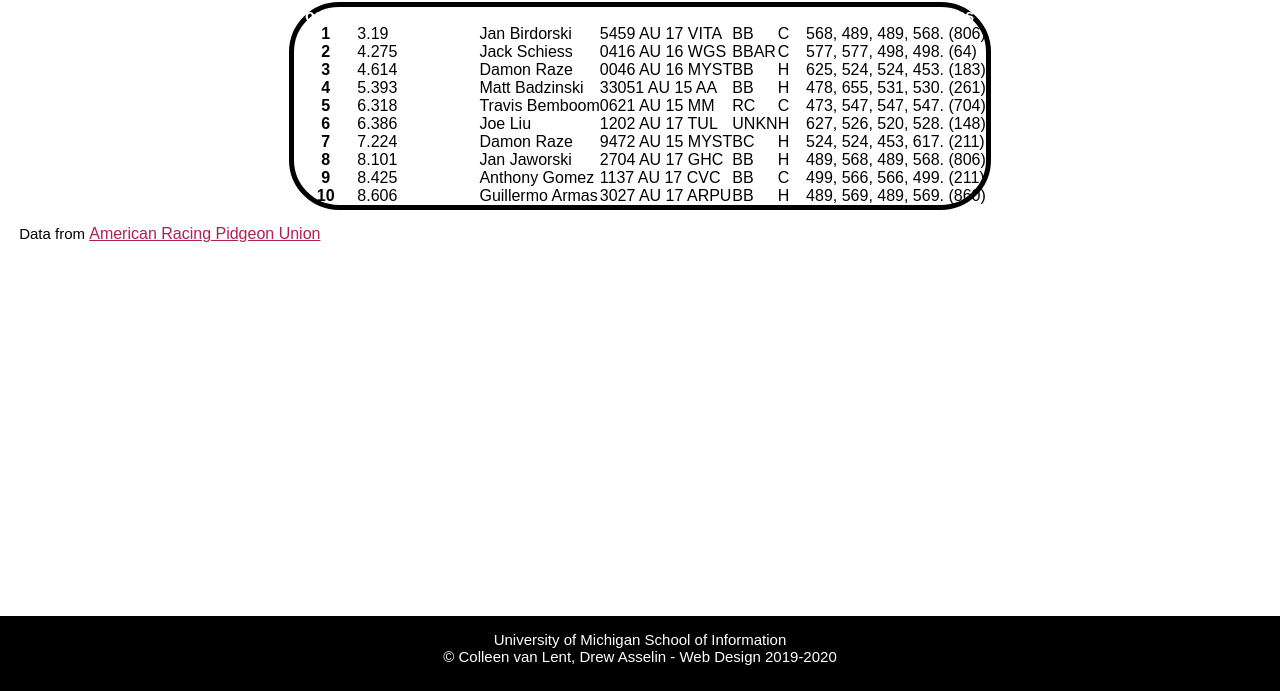
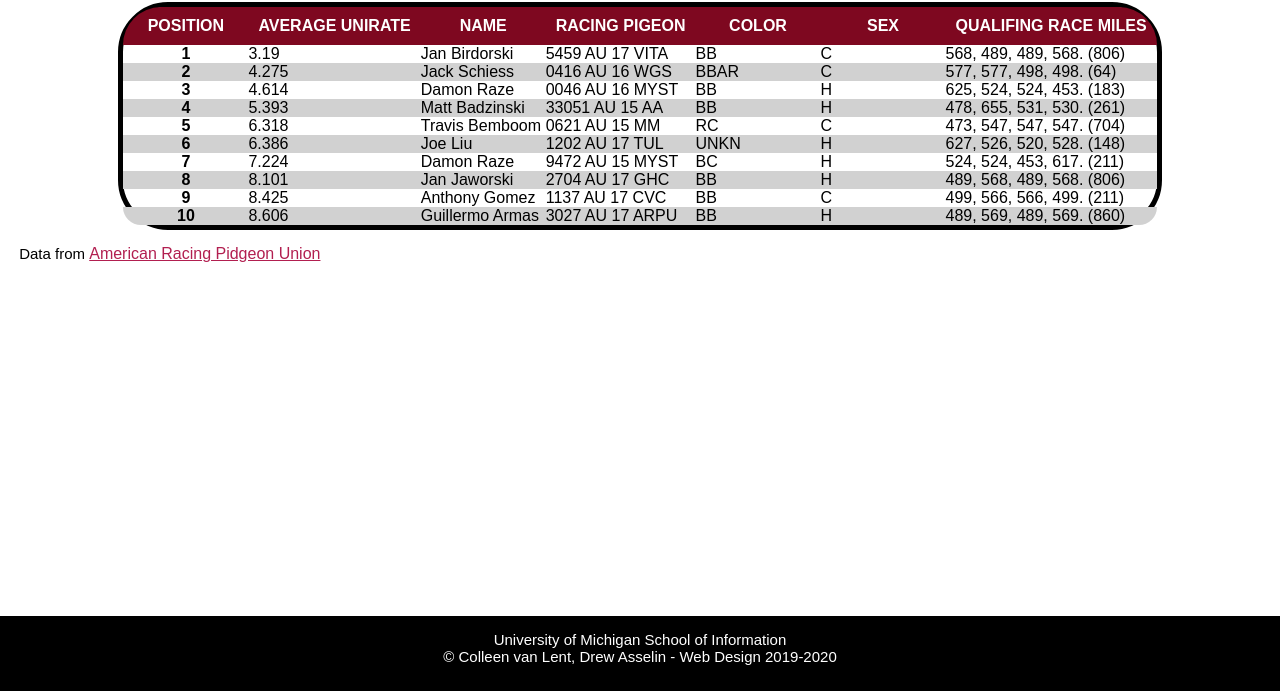
Before and after one commit to allydevico/homework4-2021, a plain HTML site: page index.html in a window 1280 px wide. Shown: the part 109-800 px from the top of the page. Drawn offline with Linux system fonts and the light colour scheme; a web font is replaced by a local one.

Commit message:
Add files via upload

```diff
--- a/css/style.css
+++ b/css/style.css
@@ -45,7 +45,7 @@ h1{
   /*Req 2*/
   font-size: 32px;
   text-align: center;
-  line-height: 2;
+  line-height: 2em;
 }
 
 p{
@@ -75,13 +75,25 @@ td{
 
 .colhead{
   color: #FFFFFF;
+  min-width: 125px;
+  padding: 10px;
+  vertical-align: middle;
+  text-transform: uppercase;
+  background-color: #7e0820;
 
 }
 
 .rowhead{
-
+  border: 2px 2px 0px 0px black;
 }
 
+tr:nth-child(2n){
+  background-color: #D1D1D1;
+}
+
+tr:hover{
+  background-color: rgba(126, 8, 32, 0.25);
+}
 
 table{
   margin-left: auto;
@@ -99,15 +111,15 @@ thead tr:first-child th:first-child{
 /*Add selectors and rules here*/
 
 thead tr:last-child th:last-child{
-  border-top-right-radius: 10px;
+  border-top-right-radius: 50px;
 }
 
 tbody tr:last-child th:first-child{
-  border-bottom-left-radius: 10px;
+  border-bottom-left-radius: 50px;
 }
 
 tbody tr:last-child td:last-child{
-  border-bottom-right-radius: 10px;
+  border-bottom-right-radius: 50px;
 }
 
 footer{
```
